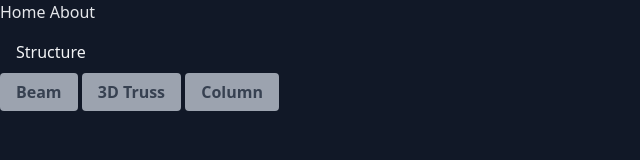
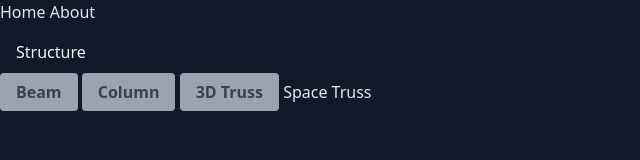
Before and after one commit to reza76py/myWebSite-landingPage, a website: page public/structure/structure.html in a window 1280 px wide. Shown: the whole page, without its empty margins (0-640 px from the left). Drawn offline with nearby package versions, Linux system fonts and the light colour scheme; files that its build step writes are made by us from their sources.

Commit message:
adding (Space Truss) button.

```diff
--- a/public/structure/structure.html
+++ b/public/structure/structure.html
@@ -14,8 +14,11 @@
 
   <p>Structure</p>
   <a href="beam.html" class="btn">Beam</a>
+  <a href="column.html" class="btn">Column</a>
   <a href="https://spacetrussst.rezteche.com/" class="btn">3D Truss</a>
-  <a href="column.html" class="btn">Column</a>
+  <a href="https://spacetruss.rezteche.com/">Space Truss</a>
+
+
 
 </body>
 </html>
```
